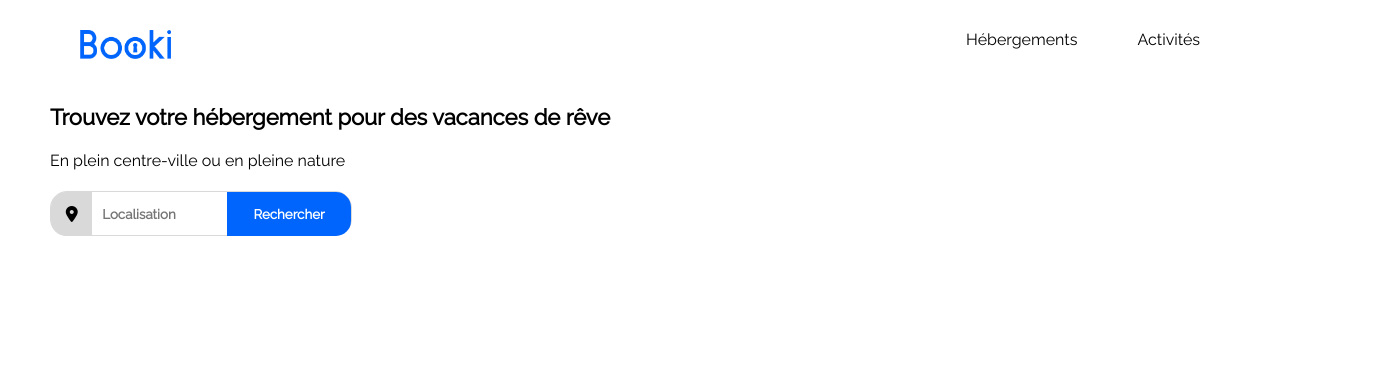
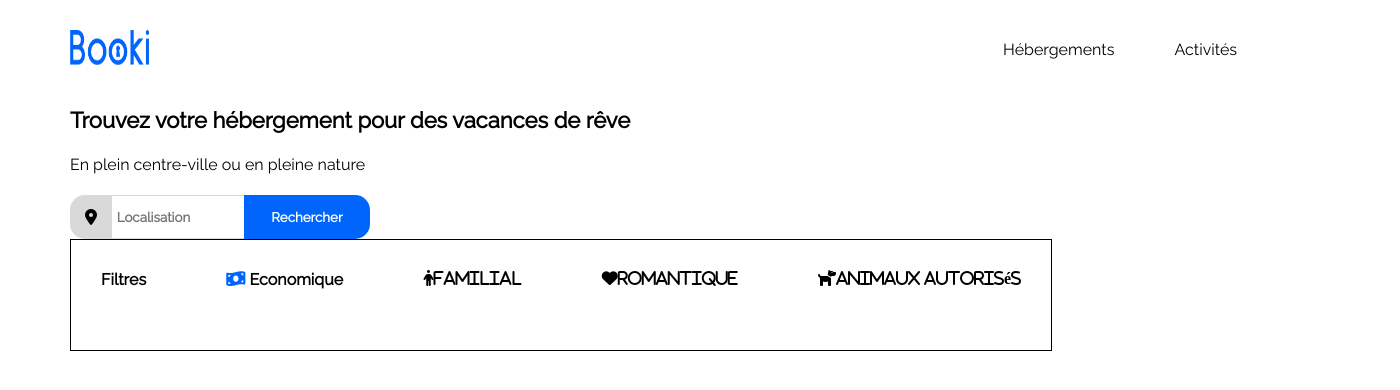
Before and after one commit to Meelowdy/Projet-2-Booki, a plain HTML site: page index.html in a window 1280 px wide. Shown: the whole page, 1400 px wide, since content can reach past the window. Drawn offline with Linux system fonts and the light colour scheme.

Commit message:
correction

```diff
--- a/css/style.css
+++ b/css/style.css
@@ -1,22 +1,37 @@
-*{
+* {
     font-family: Raleway;
 }
+
+body {
+    width: 1400px;
+    margin: auto;
+    align-items: center;
+}
+
 .logo {
-    width: 91px;
-    height: 29px;
-    padding: 30px;
+    padding-top: 20px;
+    width: 79px;
+    height: 35px;
 }
-header{
+
+header {
+    padding-inline: 5%;
     display: flex;
     justify-content: space-between;
+    padding-top: 10px;
 }
+
+main {
+    padding-inline: 5%;
+}
+
 nav {
+    padding-inline: 5%;
     display: flex;
 }
 
-body {
-    margin: 0 50px 0 50px;
-}
+
+
 .hebergements {
     font-weight: 500;
     font-size: 16px;
@@ -25,9 +40,10 @@ body {
     padding: 30px;
     text-decoration: none;
 }
-.hebergements:hover{
+
+.hebergements:hover {
     border-top: #0065FC 2px solid;
-    color:#0065FC
+    color: #0065FC
 }
 
 .activites {
@@ -39,25 +55,27 @@ body {
     text-decoration: none;
 }
 
-.activites:hover{
+.activites:hover {
     border-top: #0065FC 2px solid;
-    color:#0065FC
+    color: #0065FC
 }
+
 h1 {
     font-weight: 700;
     font-size: 22px;
 }
+
 h4 {
     font-weight: 400;
     font-size: 16px;
 }
+
 .search {
     display: flex;
-    border:#D9D9D9 1px solid;
     width: 300px;
-    height: 43px;
-    border-radius: 17px 17px 17px 17px;
+    height: 44px;
 }
+
 .fa-location-dot {
     display: flex;
     justify-content: center;
@@ -68,21 +86,43 @@ h4 {
     height: 30px;
     padding: 7px;
 }
-.localisation, .bouton {
+
+.localisation,
+.bouton {
     border: none;
     outline: none;
 }
+
 .localisation {
     font-weight: bold;
     width: 45%;
-    padding-left: 10px;
+    border-top: #D9D9D9 1px solid;
+    border-bottom: #D9D9D9 1px solid;
+    padding-left: 5px;
 }
+
 .bouton {
+    border-radius: 0px 15px 15px 0px;
     background-color: #0065FC;
-    border-radius: 0px 15px 15px 0px;
     color: white;
     font-weight: bold;
     width: 45%;
-    position: relative;
     height: 44px;
 }
+
+.filtres {
+    display: flex;
+    width: 920px;
+    height: 50px;
+    padding: 30px;
+    color: #000000;
+    justify-content: space-between;
+    border: #000000 1px solid;
+    font-weight: 700;
+}
+
+.fa-money-bill-wave {
+    font-size: 17px;
+    color: #0065FC;
+    border-radius: 15px 15px 15px 15px;
+}
--- a/index.html
+++ b/index.html
@@ -1,5 +1,6 @@
 <!DOCTYPE html>
 <html lang="fr">
+
 <head>
     <meta charset="utf-8">
     <title>Booki</title>
@@ -9,6 +10,7 @@
     <link rel="preconnect" href="https://fonts.gstatic.com" crossorigin>
     <link href="https://fonts.googleapis.com/css2?family=Raleway&display=swap" rel="stylesheet">
 </head>
+
 <body>
     <header>
         <img class="logo" src="./images/logo/Booki@3x.png" alt="Logo booki">
@@ -17,13 +19,29 @@
             <a class="activites" href="#">Activités</a>
         </nav>
     </header>
+    <main>
+        <section class="">
             <h1>Trouvez votre hébergement pour des vacances de rêve</h1>
             <h4>En plein centre-ville ou en pleine nature</h4>
             <div class="search">
                 <i class="fa-solid fa-location-dot"></i>
                 <input class="localisation" type="searchbar" placeholder="Localisation">
-        <input class="bouton" type="submit" value="Rechercher">
+                <input class="bouton" type="button" value="Rechercher">
             </div>
+            <div class="filtres">
+                <span>Filtres</span>
+                <div class="">
+                <i class="fa-solid fa-money-bill-wave"></i>
+                <span>
+                    Economique
+                </span>
+                </div>
+                <i class="fa-solid fa-person">Familial</i>
+                <i class="fa-solid fa-heart">Romantique</i>
+                <i class="fa-solid fa-dog">Animaux autorisés</i>
+            </div>
+        </section>
+    </main>
 </body>
 
 </html>
```
Lines whose indentation alone changed are shown as unchanged.
